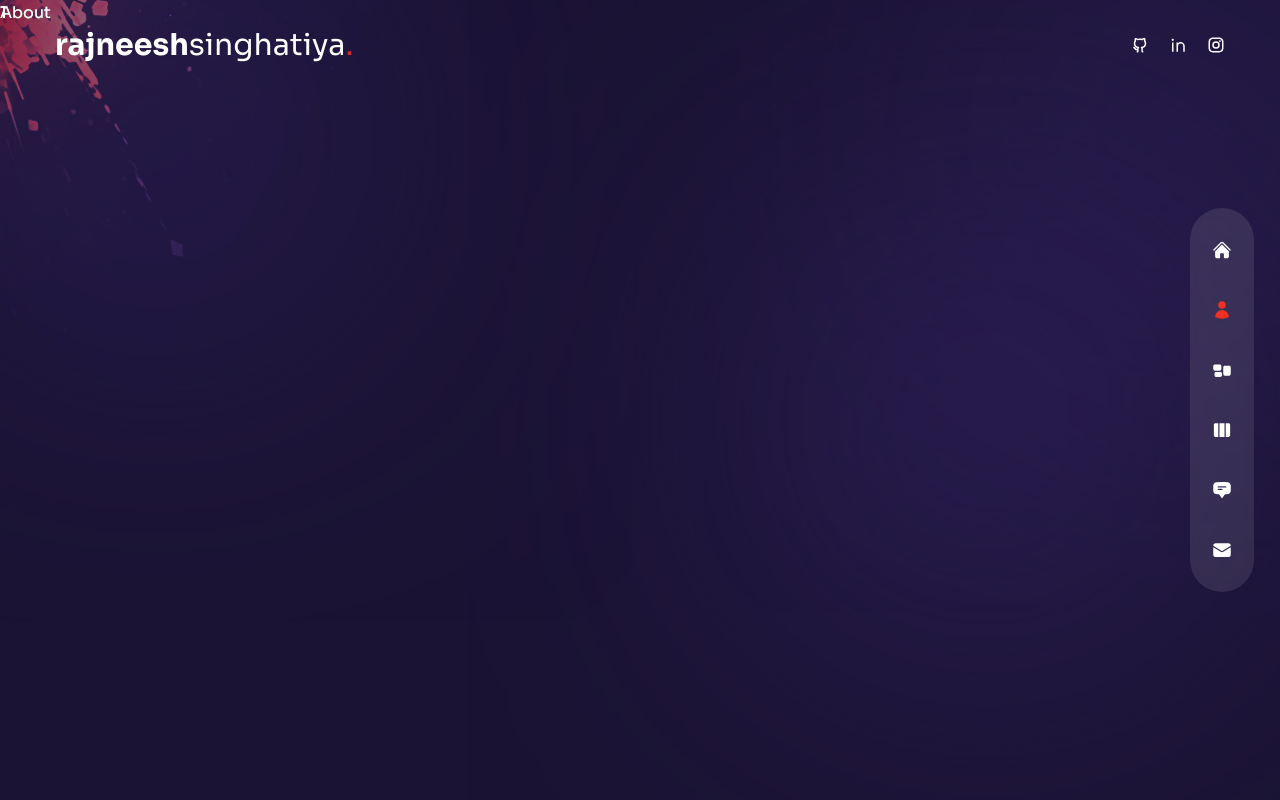
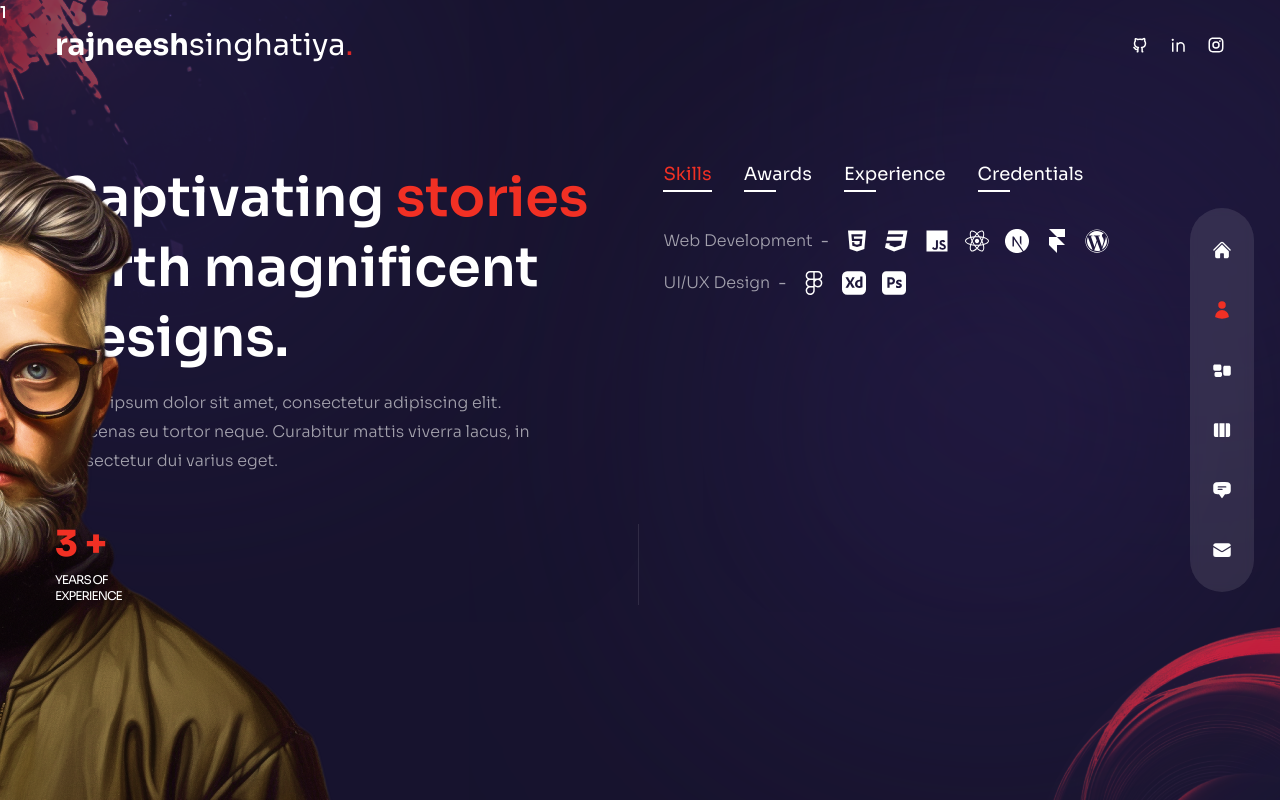
Before and after one commit to rajneesh304/portfolio, a Next.js app: page /about in a window 1280 px wide. Built offline with nearby package versions, Linux system fonts and the light colour scheme.

Commit message:
implemented about page with framer motion and other animations

```diff
--- a/components/Circles.js
+++ b/components/Circles.js
@@ -1,5 +1,16 @@
+import Image from "next/image";
+
 const Circles = () => {
-  return <div>Circles</div>;
+  return (
+    <div className="w-[200px] xl:w-[300px] absolute -right-16 -bottom-2 mix-blend-color-dodge animate-pulse duration-75 z-10  ">
+      <Image
+        src={'/circles.png'}
+        width={260}
+        height={200}
+        className="w-full h-full "
+        alt=""
+      />
+    </div>);
 };
 
 export default Circles;
--- a/components/TopLeftImg.js
+++ b/components/TopLeftImg.js
@@ -2,7 +2,7 @@
 
 
 const TopLeftImg = () => {
-  return <div className="absolute left-0 top-0 mix-blend-color-dodge z-10 w-[200px] xl:w-[400px] opacity-50">
+  return <div className="absolute left-0 top-0 mix-blend-color-dodge z-10 w-[200px] xl:w-[400px] opacity-50 pointer-events-none">
     <Image
       src='/top-left-img.png' width={400} height={400}
       alt="" />
--- a/pages/about/index.js
+++ b/pages/about/index.js
@@ -88,8 +88,113 @@
   },
 ];
 
+// components
+import Avatar from '../../components/Avatar'
+import Circles from '../../components/Circles'
+
+import { useState } from "react";
+
+// framer motion
+import { motion } from "framer-motion";
+import { fadeIn } from "../../variants";
+
+// counter
+import CountUp from "react-countup";
+
 const About = () => {
-  return <div>About</div>;
+  const [index, setIndex] = useState(0);
+
+  return (<div
+    className="h-full bg-primary/30 py-32 text-center xl:text-left ">
+    <Circles />
+    {/* avatar img */}
+    <motion.div
+      variants={fadeIn('right', 0.2)}
+      initial='hidden'
+      animate='show'
+      exit='hidden'
+      className="hidden xl:flex absolute bottom-0 -left-[370px] ">
+      <Avatar />
+    </motion.div>
+    <div className="container mx-auto h-full flex flex-col items-center xl:flex-row gap-x-6 ">
+      {/* text */}
+      <div
+        className="flex-1 flex flex-col justify-center ">
+        <motion.h2
+          variants={fadeIn('right', 0.3)}
+          initial='hidden'
+          animate='show'
+          exit='hidden'
+          className="h2">
+          Captivating <span className="text-accent">stories</span> birth magnificent designs.
+        </motion.h2>
+        <motion.p
+          variants={fadeIn('right', 0.4)}
+          initial='hidden'
+          animate='show'
+          exit='hidden'
+          className="max-w-[500px] mx-auto xl:mx-0 mb-6 xl:mb-12 px-2 xl:px-0 ">
+          Lorem ipsum dolor sit amet, consectetur adipiscing elit. Maecenas eu tortor neque. Curabitur mattis viverra lacus, in consectetur dui varius eget.
+        </motion.p>
+        {/* counters */}
+        <motion.div
+          variants={fadeIn('right', 0.6)}
+          initial='hidden'
+          animate='show'
+          exit='hidden'
+          className="hidden md:flex md:max-w-xl xl:max-w-none mx-auto xl:mx-0 mb-8 ">
+          <div className="flex flex-1 xl:gap-x-6">
+            {/* experience */}
+            <div className="relative flex-1 after:w-[1px] after:h-full after:bg-white/10 after:absolute after:top-0 after:right-0 ">
+              <div className="text-2xl xl:text-4xl font-extrabold text-accent mb-2">
+                <CountUp start={0} end={3} duration={5} /> +
+              </div>
+              <div className="text-xs uppercase -tracking-[1px] leading-[1.4] max-w-[100px]">Years of experience</div>
+            </div>
+          </div>
+        </motion.div>
+      </div>
+
+      {/* info */}
+      <motion.div
+        variants={fadeIn('left', 0.4)}
+        initial='hidden'
+        animate='show'
+        exit='hidden'
+        className="flex flex-col w-full xl:max-w-[48%] h-[480px] ">
+        <div className="flex gap-x-4 xl:gap-x-8 mx-auto xl:mx-0 mb-4 ">
+          {aboutData.map((item, itemIndex) => {
+            return (
+              <div key={itemIndex}
+                className={`${index === itemIndex && 'text-accent after:w-[100%] after:bg-accent after:transition-all after:duration-300'}cursor-pointer capitalize xl:text-lg relative after:w-8 after:h-[2px] after:bg-white after:absolute after:-bottom-1 after:left-0`}
+                onClick={() => setIndex(itemIndex)}>
+                {item.title}
+              </div>
+            )
+          })}
+        </div>
+        <div className="py-2 xl:py-6 flex flex-col gap-y-2 xl:gap-y-4 items-center xl:items-start">
+          {aboutData[index].info.map((item, itemIndex) => {
+            return (
+              <div key={itemIndex}
+                className="flex-1 flex flex-col md:flex-row max-w-max gap-x-2 items-center text-white/60">
+                {/* title */}
+                <div className="font-light mb-2 md:mb-0">{item.title}</div>
+                <div className="hidden md:flex ">-</div>
+                <div className="">{item.stage}</div>
+                <div className="flex gap-x-4 ">
+                  {/* icons */}
+                  {item.icons?.map((icon, itemIndex) => {
+                    return <div className="text-2xl text-white">{icon}</div>
+                  })}
+                </div>
+              </div>
+            )
+          })}
+        </div>
+      </motion.div>
+    </div>
+  </div>);
 };
 
 export default About;
```
